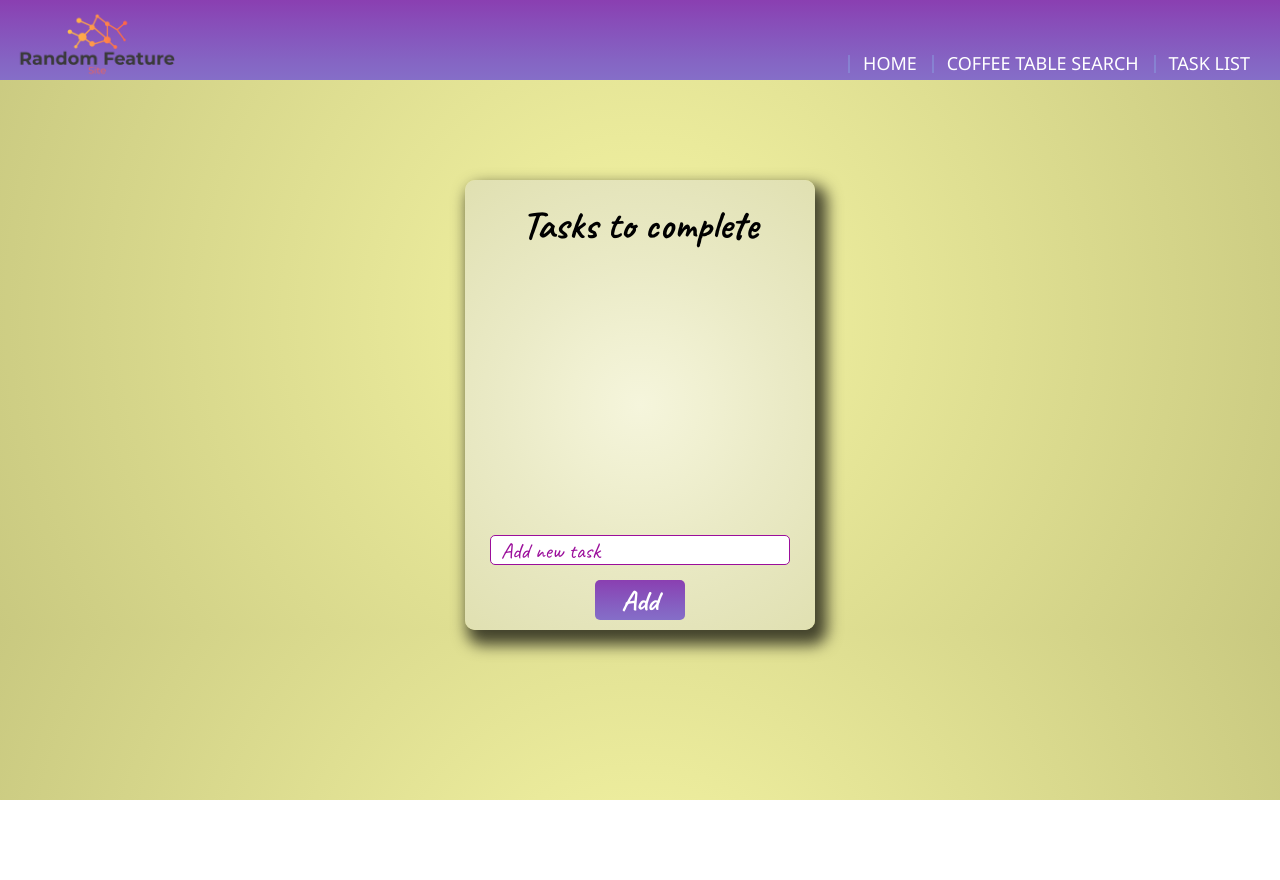
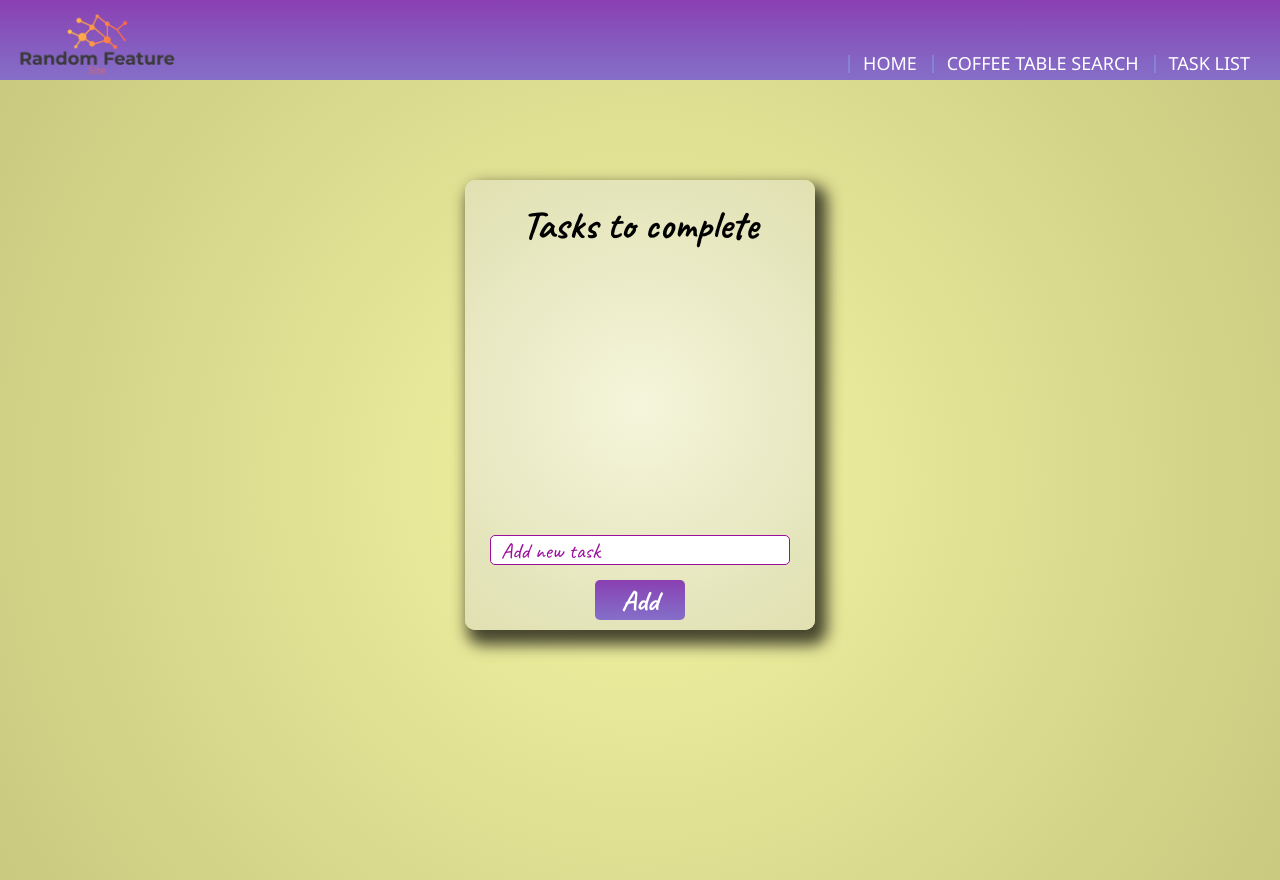
Before and after one commit to baldeepparihar/Random-Feature-Site, a React (Create React App) app: page /TaskList in a window 1280 px wide. Before the commit the page ends 800 px from the top, so only its background shows below. Built offline with nearby package versions, Linux system fonts and the light colour scheme.

Commit message:
updated some styling errors

```diff
--- a/src/components/navbar/navbar.scss
+++ b/src/components/navbar/navbar.scss
@@ -1,5 +1,6 @@
 @use '../partials/reset.scss' as *;
 @import url('https://fonts.googleapis.com/css2?family=Noto+Sans:wght@400;700&display=swap');
+
 
 
 .Navbar {
--- a/src/components/taskList/task.js
+++ b/src/components/taskList/task.js
@@ -34,11 +34,10 @@ function Task(props) {
 
 
 
-    let result;
-
+    let render;
     if (isEditing) {
 
-        result = (
+        render = (
             <div className="Task">
                 <form className="Task__Edit--Form" onSubmit={handleUpdate}>
                     <input
@@ -54,7 +53,7 @@ function Task(props) {
 
         } else {
 
-        result = (
+        render = (
 
             <div className="Task">
                 <div className="Task__Item-Checkmark--Container">
@@ -69,7 +68,8 @@ function Task(props) {
 
         )
     }
-return result;
+
+return render;
 
 }
 
--- a/src/components/taskList/taskList.js
+++ b/src/components/taskList/taskList.js
@@ -39,6 +39,7 @@ function TaskList() {
 
 
     return (
+        <div className="Container">
             <div className="TaskList">
                 <h3 className="TaskList__Header">Tasks to complete</h3>
                 <ul className="TaskList__Container">
@@ -58,6 +59,7 @@ function TaskList() {
                 </ul>
             <AddTaskForm createTask={createTask} />
             </div>
+        </div>
     )
 }
 
--- a/src/components/taskList/taskList.scss
+++ b/src/components/taskList/taskList.scss
@@ -2,9 +2,12 @@
 @import url('https://fonts.googleapis.com/css2?family=Caveat:wght@400;500;600;700&display=swap');
 
 
-body {
-    // background-image: radial-gradient(circle, #c9c980, #d4d489, #dfdf92, #eaea9b, #f5f5a4);
+.Container {
+    display: flex;
     background-image: radial-gradient(circle, #f5f5a4, #eaea9b, #dfdf92, #d4d489, #c9c980);
+    height: 100vh;
+
+    margin-top: 0;
 }
 .TaskList {
     display: flex;
```
Lines whose indentation alone changed are shown as unchanged.
